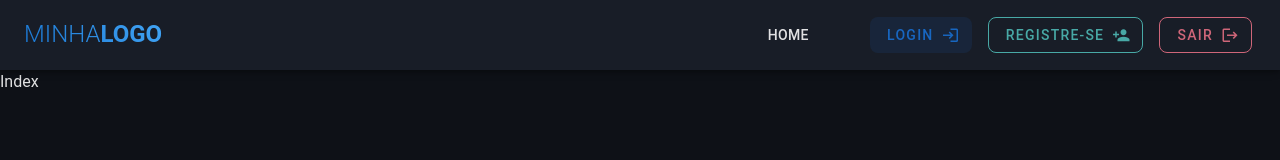
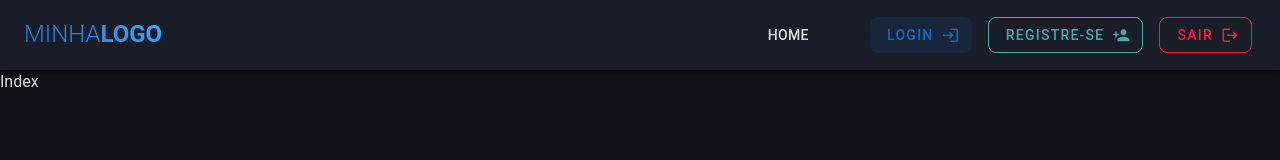
Before and after one commit to davidmarquescoder/fire-vue-template, a Vue app: page / in a window 1280 px wide. Shown: the top 160 px of the page. Built offline with nearby package versions, Linux system fonts and the light colour scheme; no server answers.

Commit message:
Feat: This commit changes red theme

```diff
--- a/src/themes/CustomThemes.js
+++ b/src/themes/CustomThemes.js
@@ -11,7 +11,7 @@ const customLightTheme = {
       'secondary-darken-1': '#018786',
       primary: '#1867C0',
       secondary: '#48A9A6',
-      error: '#B00020',
+      error: '#FF1744',
       info: '#2196F3',
       success: '#4CAF50',
       warning: '#FB8C00',
@@ -49,7 +49,7 @@ const customDarkTheme = {
       'secondary-darken-1': '#018786',
       primary: '#1867C0',
       secondary: '#48A9A6',
-      error: '#CF6679',
+      error: '#FF1744',
       info: '#2196F3',
       success: '#44B78B',
       warning: '#FB8C00',
```
